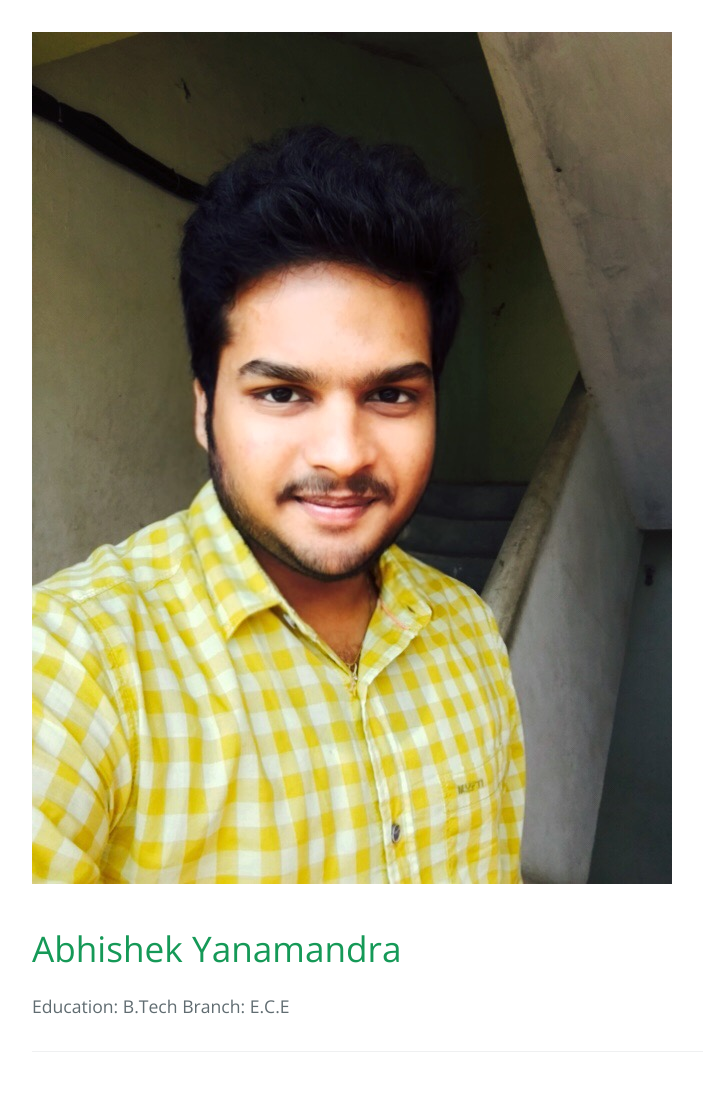
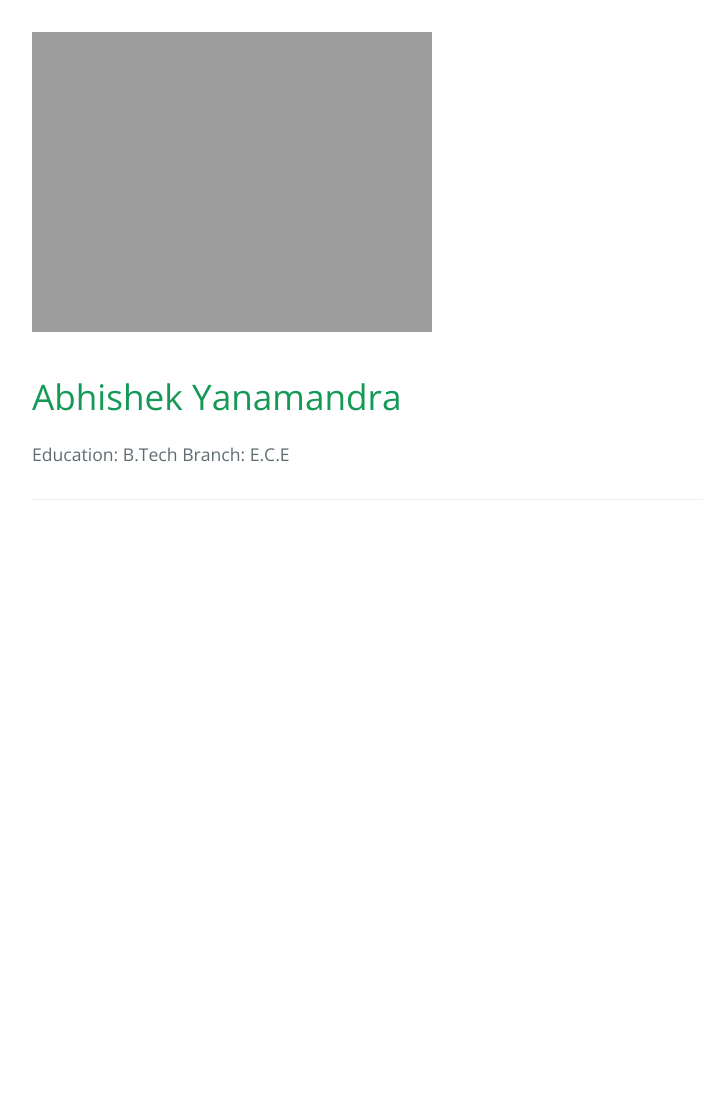
Before and after one commit to abhishekyana/abhishekyana.github.io, a Jekyll site: the page built from portfolio.md, in a window 1280 px wide. Shown: the whole page, without its empty margins (192-895 px from the left). Built offline with Jekyll 4.4.1, drawn with Linux system fonts in a browser that asks for light colours; after the commit the page ends 900 px from its top, so only the background shows below that.

```diff
--- a/portfolio.md
+++ b/portfolio.md
@@ -3,7 +3,7 @@
 title: "Abhishek's Portfolio"
 description: My Portfolio
 ---
-![Abhishek Image](./assets/portfolio_image.JPG)
+![Abhishek Image](./assets/portfolio_image.JPG =300x300)
 # Abhishek Yanamandra
 Education: B.Tech
 Branch: E.C.E
```
